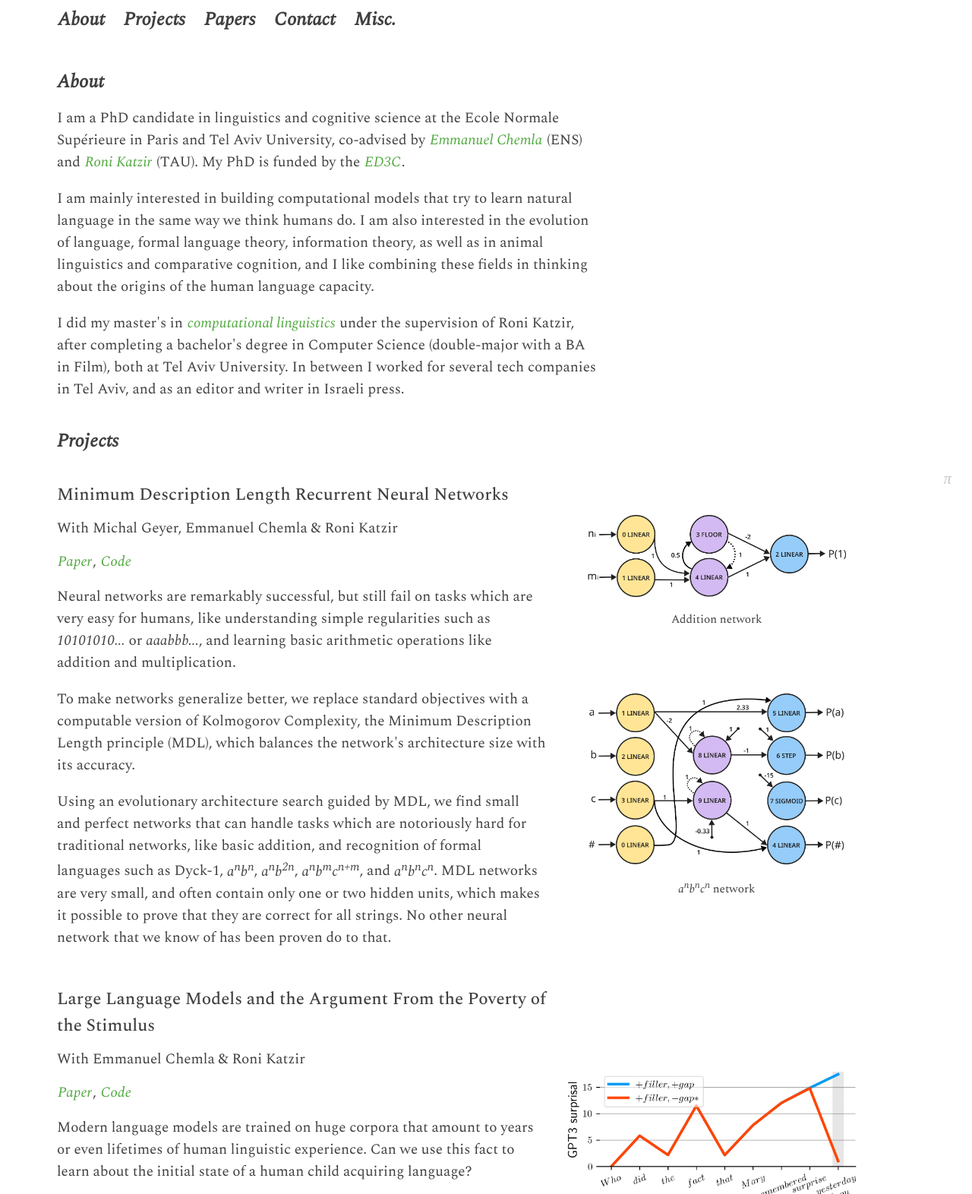
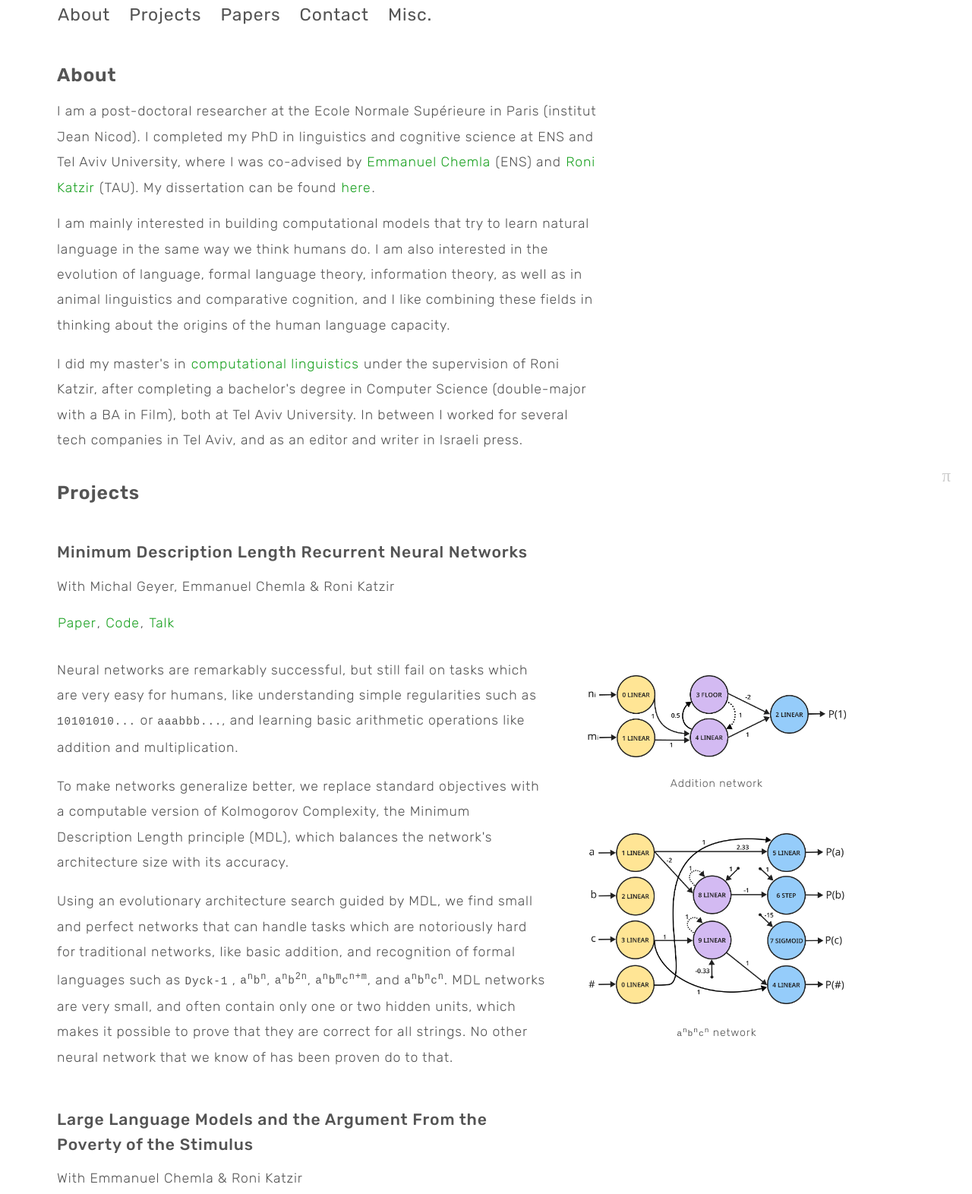
Before and after one commit to 0xnurl/0xnurl.github.io, a plain HTML site: page index.html in a window 1280 px wide. Shown: the part 140-1712 px from the top of the page at 76% size. Drawn offline with nearby package versions, Linux system fonts and the light colour scheme.

Commit message:
text, font

```diff
--- a/index.html
+++ b/index.html
@@ -5,7 +5,7 @@
     <meta charset="utf-8">
     <link rel="preconnect" href="https://fonts.googleapis.com">
     <link rel="preconnect" href="https://fonts.gstatic.com" crossorigin>
-    <link href="https://fonts.googleapis.com/css?family=Spectral:400,400i,500,600,600i" rel="stylesheet">
+    <link href="https://fonts.googleapis.com/css?family=Rubik:200,300,400,400i,500,600,600i" rel="stylesheet">
     <meta name="viewport" content="width=device-width, initial-scale=1.0">
     <meta name="keywords" content="Nur,Geffen,Lan,נור,לן,גפן">
     <meta name="google-site-verification" content="SH_-YuxKI1oeWt41WaLq9V_pn2Rbpfu7FYFbXF4bbis"/>
@@ -14,8 +14,8 @@
     <style>
         :root {
             --light-bg-color: #fff;
-            --light-text-color: #404040;
-            --light-link-color: #4fa83e;
+            --light-text-color: #545454;
+            --light-link-color: #1aa121;
 
             --dark-bg-color: #242828;
             --dark-text-color: #e7e3dc;
@@ -130,13 +130,16 @@
         }
 
         body {
-            font-family: "Spectral", serif;
+            font-family: "Rubik", sans-serif;
             color: var(--text-color);
             margin: 0;
             height: 100%;
             padding: 0;
+            font-weight: 300;
             background-color: var(--bg-color);
-            font-size: 19px;
+            font-size: 1.1em;
+            line-height: 1.9em;
+            letter-spacing: 0.05em;
         }
 
         .main-wrapper {
@@ -157,19 +160,19 @@
         .sections-wrapper {
             display: flex;
             flex-direction: row;
-            margin-top: 23px;
+            margin-top: 35px;
             flex-flow: wrap;
             border-top: 1px;
         }
 
         .section-link {
             font-size: 1.3em;
+            font-weight: 300;
         }
 
         .section-link a {
             text-decoration: none;
-            font-weight: 600;
-            font-style: italic;
+            font-weight: 400;
             color: var(--text-color);
         }
 
@@ -185,10 +188,9 @@
         }
 
         .section {
-            margin-top: 35px;
-            font-size: 1.3em;
+            margin: 35px 0 15px 0;
+            font-size: 1.4em;
             font-weight: 600;
-            font-style: italic;
         }
 
         .subsection {
@@ -208,16 +210,7 @@
 
         .section-links {
             font-size: 1em;
-            margin: 15px 0 17px 0;
-        }
-
-        .footer {
-            display: flex;
-            flex-direction: row;
-            justify-content: end;
-            margin-top: 35px;
-            font-size: 1em;
-            font-style: italic;
+            margin: 15px 0 9px 0;
         }
 
         .two-column {
@@ -248,11 +241,15 @@
             margin-bottom: 25px;
         }
 
+        .inline-code {
+            font-family: monospace;
+        }
+
         #pi {
             font-family: "Times New Roman";
             color: var(--text-color);
             opacity: 0.3;
-            font-size: 1.1em;
+            font-size: 1.3em;
             position: fixed;
             bottom: 17px;
             right: 27px;
@@ -268,7 +265,6 @@
             padding: 0 1px 0 1px;
             color: var(--link-color);
             text-decoration: none;
-            font-style: italic;
         }
 
         a:visited {
@@ -307,22 +303,24 @@
             <div id="about" class="section">About</div>
 
             <div class="section-text">
-                <div class="paragraph">I am a PhD candidate in linguistics and cognitive science at the Ecole Normale
-                    Sup&eacute;rieure
-                    in Paris and Tel Aviv University, co-advised by <a target="_blank"
+                <div class="paragraph">I am a post-doctoral researcher at the Ecole Normale
+                    Sup&eacute;rieure in Paris (institut Jean Nicod). I completed my PhD in linguistics and cognitive
+                    science at ENS and Tel
+                    Aviv University, where I was co-advised by <a target="_blank"
                                                                   href="http://www.emmanuel.chemla.free.fr/">Emmanuel
                         Chemla</a> (ENS) and <a target="_blank"
                                                 href="https://english.tau.ac.il/profile/rkatzir">Roni
-                        Katzir</a> (TAU). My PhD is funded by the <a target="_blank"
-                                                                     href="https://ed3c.sorbonne-universite.fr/">ED3C</a>.
-                </div>
-                <div class="paragraph">I am mainly interested in building computational models that try to learn natural
+                        Katzir</a> (TAU). My dissertation can be found <a href="files/Nur_Lan_ENS_Thesis_final.pdf"
+                                                                          target="_blank">here</a>.
+                    <div class="paragraph">I am mainly interested in building computational models that try to learn
+                        natural
                         language in the same way we think humans do. I am also interested in the evolution of language,
                         formal language
                         theory, information theory, as well as in animal linguistics and comparative cognition, and I
                         like combining these fields in thinking about the origins of the human language capacity.
                     </div>
-                <div class="paragraph">I did my master's in <a target="_blank" href="https://taucompling.github.io/">computational
+                    <div class="paragraph">I did my master's in <a target="_blank"
+                                                                   href="https://taucompling.github.io/">computational
                         linguistics</a> under the supervision of Roni Katzir, after completing a bachelor's
                         degree in Computer Science (double-major with a BA in Film), both at Tel Aviv University. In
                         between I worked for several tech companies in Tel Aviv, and as an editor and writer in Israeli
@@ -333,21 +331,30 @@
 
 
             </div>
+        </div>
         <div class="two-column">
             <div class="left-column">
                 <div class="subsection">Minimum Description Length Recurrent Neural Networks</div>
                 <div class="subsection-ref">With Michal Geyer, Emmanuel Chemla & Roni Katzir
                 </div>
-
                 <div class="section-links">
                     <a href="https://direct.mit.edu/tacl/article/doi/10.1162/tacl_a_00489/112499/Minimum-Description-Length-Recurrent-Neural"
                        target="_blank">Paper</a>, <a href="https://github.com/taucompling/mdlrnn"
-                                                     target="_blank">Code</a>
+                                                     target="_blank">Code</a>, <a
+                        href="https://www.youtube.com/watch?v=oZX-1QybZEQ"
+                        target="_blank">Talk</a>
                 </div>
+            </div>
+        </div>
+        <div class="two-column">
+            <div class="left-column">
+
                 <div class="section-text">
-                    <div class="paragraph">Neural networks are remarkably successful, but still fail on tasks which are
+                    <div class="paragraph">Neural networks are remarkably successful, but still fail on tasks which
+                        are
                         very easy for humans,
-                        like understanding simple regularities such as <i>10101010...</i> or <i>aaabbb...</i>, and
+                        like understanding simple regularities such as <span class="inline-code">10101010...</span>
+                        or <span class="inline-code">aaabbb...</span>, and
                         learning basic arithmetic operations like addition and multiplication.
                     </div>
                     <div class="paragraph">To make networks generalize better, we replace standard objectives with a
@@ -355,13 +362,17 @@
                         Minimum Description Length principle (MDL), which balances the network's architecture size
                         with its accuracy.
                     </div>
-                    <div class="paragraph">Using an evolutionary architecture search guided by MDL, we find small and
+                    <div class="paragraph">Using an evolutionary architecture search guided by MDL, we find small
+                        and
                         perfect networks that can handle tasks which are
                         notoriously hard
                         for traditional networks, like basic addition, and recognition of formal languages such as
-                        Dyck-1, <i>a<sup>n</sup>b<sup>n</sup></i>,
-                        <i>a<sup>n</sup>b<sup>2n</sup></i>, <i>a<sup>n</sup>b<sup>m</sup>c<sup>n+m</sup></i>,
-                        and <i>a<sup>n</sup>b<sup>n</sup>c<sup>n</sup></i>. MDL networks are very small, and often
+                        <span class="inline-code">Dyck-1</span> , <span
+                                class="inline-code">a<sup>n</sup>b<sup>n</sup></span>,
+                        <span class="inline-code">a<sup>n</sup>b<sup>2n</sup></span>, <span
+                                class="inline-code">a<sup>n</sup>b<sup>m</sup>c<sup>n+m</sup></span>,
+                        and <span class="inline-code">a<sup>n</sup>b<sup>n</sup>c<sup>n</sup></span>. MDL networks
+                        are very small, and often
                         contain only one or two hidden units, which makes it possible to prove that they are correct
                         for all strings. No other neural network that we know of has been proven do to that.
                     </div>
@@ -375,14 +386,13 @@
                 </div>
                 <div class="image-wrapper">
                     <img id="net-anbncn" alt="anbncn network" class="image" src="anbncn.png">
-                    <div class="image-caption"><i>a<sup>n</sup>b<sup>n</sup>c<sup>n</sup></i> network</div>
+                    <div class="image-caption"><span class="inline-code">a<sup>n</sup>b<sup>n</sup>c<sup>n</sup></span>
+                        network
+                    </div>
                 </div>
             </div>
         </div>
 
-        <div class="single-column">
-
-        </div>
         <div class="two-column">
             <div class="left-column">
                 <div class="subsection" style="margin-top: 25px;">Large Language Models and the Argument From the
@@ -396,10 +406,16 @@
                        target="_blank">Paper</a>, <a href="https://github.com/0xnurl/llm-poverty-of-stimulus/"
                                                      target="_blank">Code</a>
                 </div>
+            </div>
+        </div>
+        <div class="two-column">
+            <div class="left-column">
+
                 <div class="section-text">
                     <div class="paragraph">
                         Modern language models are trained on huge corpora that amount to years or even
-                        lifetimes of human linguistic experience. Can we use this fact to learn about the initial state
+                        lifetimes of human linguistic experience. Can we use this fact to learn about the initial
+                        state
                         of a human child acquiring language?
                     </div>
                     <div class="paragraph">
@@ -408,7 +424,8 @@
                         regarding important syntactic constraints.
                         We find that all models fail to acquire an adequate knowledge of these phenomena,
                         delivering predictions that clash with the judgments of human speakers. Since these models
-                        are trained on data that go above and beyond the linguistic experience of children, our findings
+                        are trained on data that go above and beyond the linguistic experience of children, our
+                        findings
                         support the claim that children are equipped with innate linguistic biases that these models
                         don't have.
                     </div>
@@ -420,7 +437,8 @@
                     <img class="image"
                          alt="Surprisal values for 'Who did the fact that Mary remembered surprise yesterday/*you'"
                          style="width:95%;" id="gpt3" src="gpt3.png">
-                    <div class="image-caption">GPT-3's surprisal values for a grammatical parasitic gap sentence (blue)
+                    <div class="image-caption">GPT-3's surprisal values for a grammatical parasitic gap sentence
+                        (blue)
                         and its ungrammatical variant (red)
                     </div>
                 </div>
@@ -434,7 +452,13 @@
                     <li class="bib">Lan, Nur, Emmanuel Chemla, and Roni Katzir. <a target="_blank"
                                                                                    href="https://arxiv.org/abs/2402.10013">Bridging
                         the Empirical-Theoretical Gap in Neural Network Formal Language Learning Using Minimum
-                        Description Length.</a> <i>In review. 2024.
+                        Description Length.</a> <i>Accepted to ACL 2024 main conference.</i>
+                    </li>
+
+                    <li class="bib">Lan, Nur, Emmanuel Chemla, and Roni Katzir. <a target="_blank"
+                                                                                   href="https://direct.mit.edu/ling/article-abstract/doi/10.1162/ling_a_00533/120382/Large-Language-Models-and-the-Argument-from-the?redirectedFrom=fulltext">BridgingLarge
+                        Language Models and the Argument From the Poverty of the Stimulus.</a> <i>Linguistic
+                        Inquiry.</i> 2024. To appear.
                     </li>
 
                     <li class="bib">Lan, Nur, Emmanuel Chemla, and Roni Katzir. <a target="_blank"
@@ -501,7 +525,8 @@
             <div id="misc" class="section">Misc.</div>
             <div class="section-text">
                 <ul>
-                    <li><a target="_blank" href="https://www.haaretz.co.il/riddles/ty-page/haaretz-wordle">Hebrew Wordle
+                    <li><a target="_blank" href="https://www.haaretz.co.il/riddles/ty-page/haaretz-wordle">Hebrew
+                        Wordle
                         (with Ohad
                         Ron, moved to Haaretz)</a>
                     </li>
```
Lines whose indentation alone changed are shown as unchanged.
